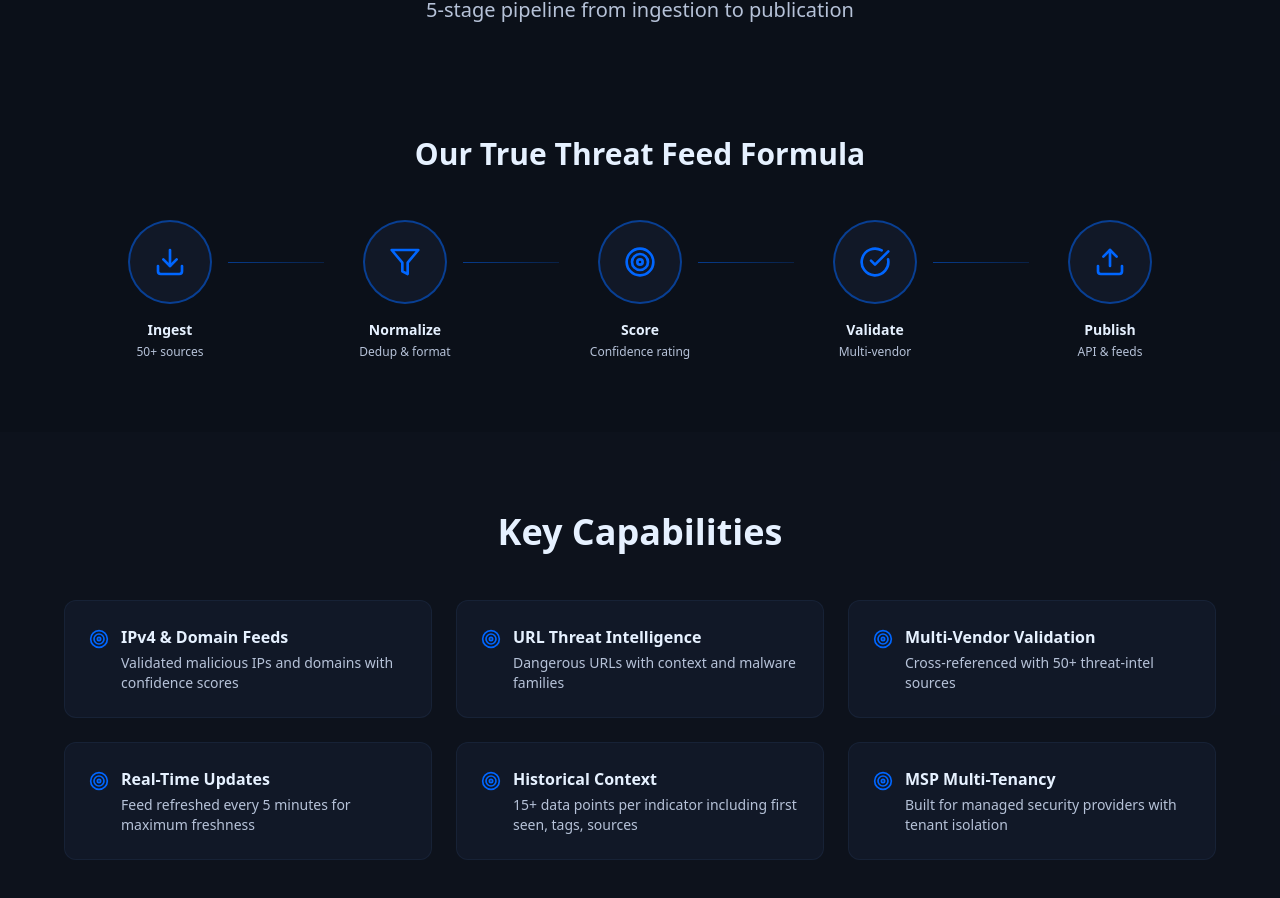
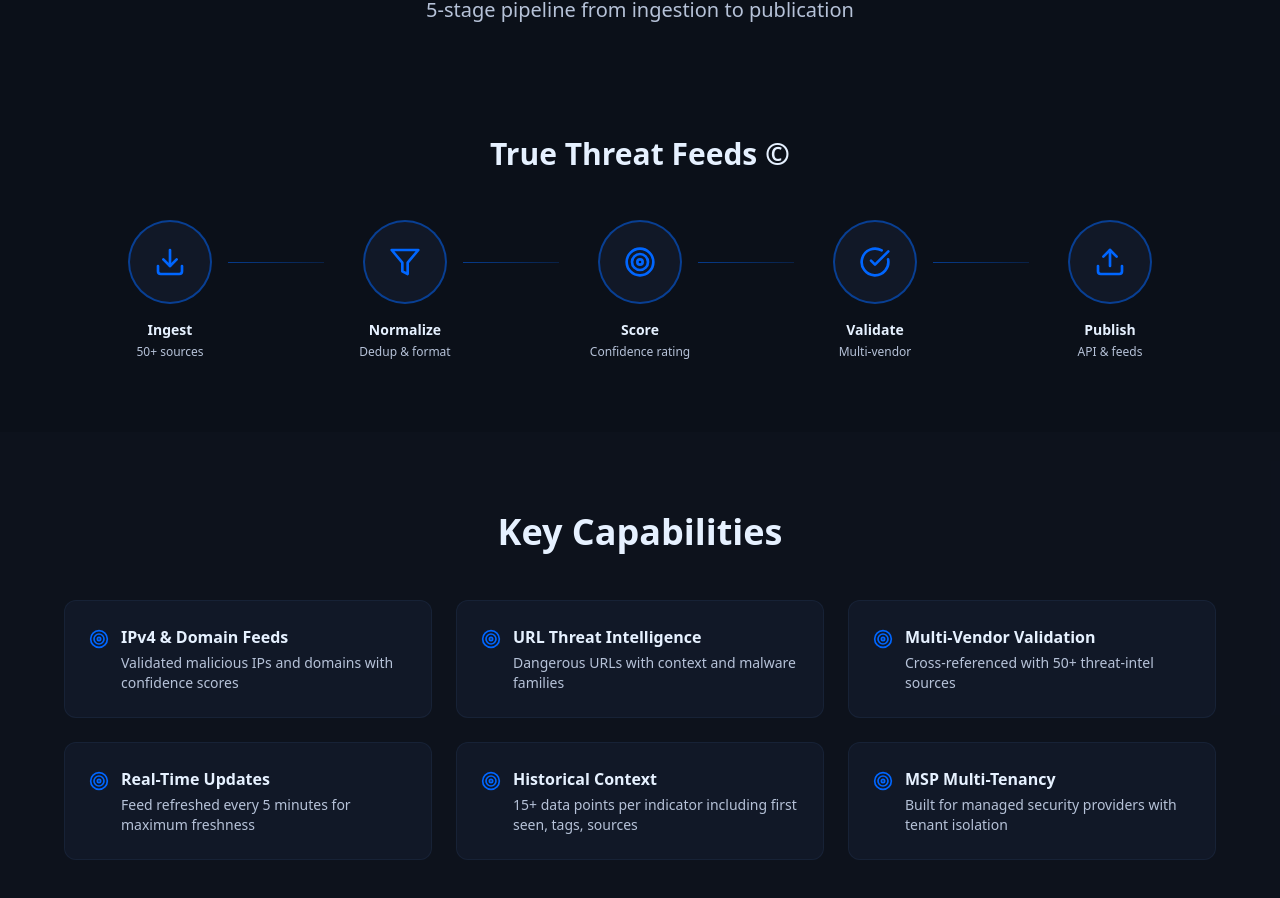
Before and after one commit to INTELGUARD-IO/intelguard-6ae83842, a React (Vite) app: page / in a window 1280 px wide. Shown: the part 2334-3232 px from the top of the page. Built offline with nearby package versions, Linux system fonts and the light colour scheme; the HTML template or start-up script is replaced by a standard one.

Commit message:
Add "True Threat Feeds ©" title

```diff
--- a/src/components/PipelineVisual.tsx
+++ b/src/components/PipelineVisual.tsx
@@ -13,7 +13,7 @@ export const PipelineVisual = () => {
   return (
     <div className="relative py-12">
       <h2 className="text-3xl font-bold text-center mb-12 text-foreground">
-        Our True Threat Feed Formula
+        True Threat Feeds ©
       </h2>
       <div className="flex items-center justify-between max-w-5xl mx-auto">
         {steps.map((step, index) => {
```
